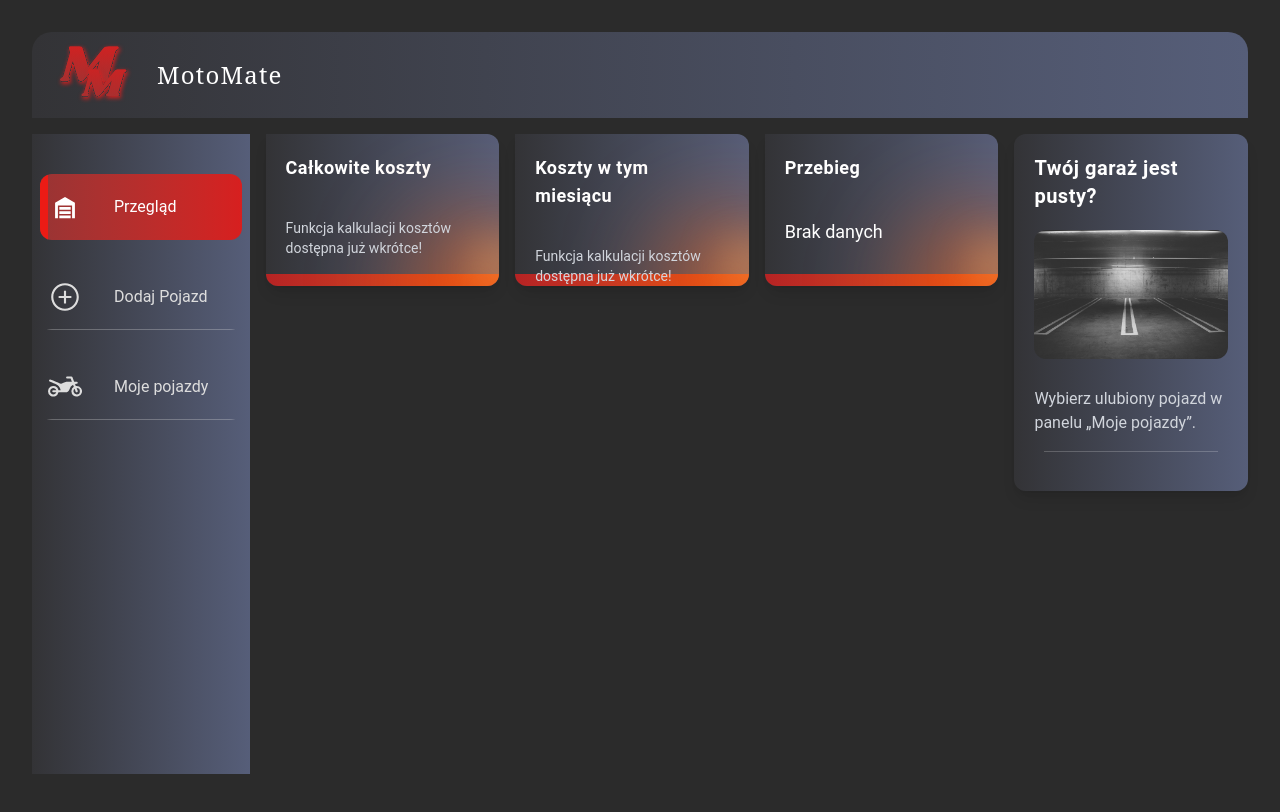
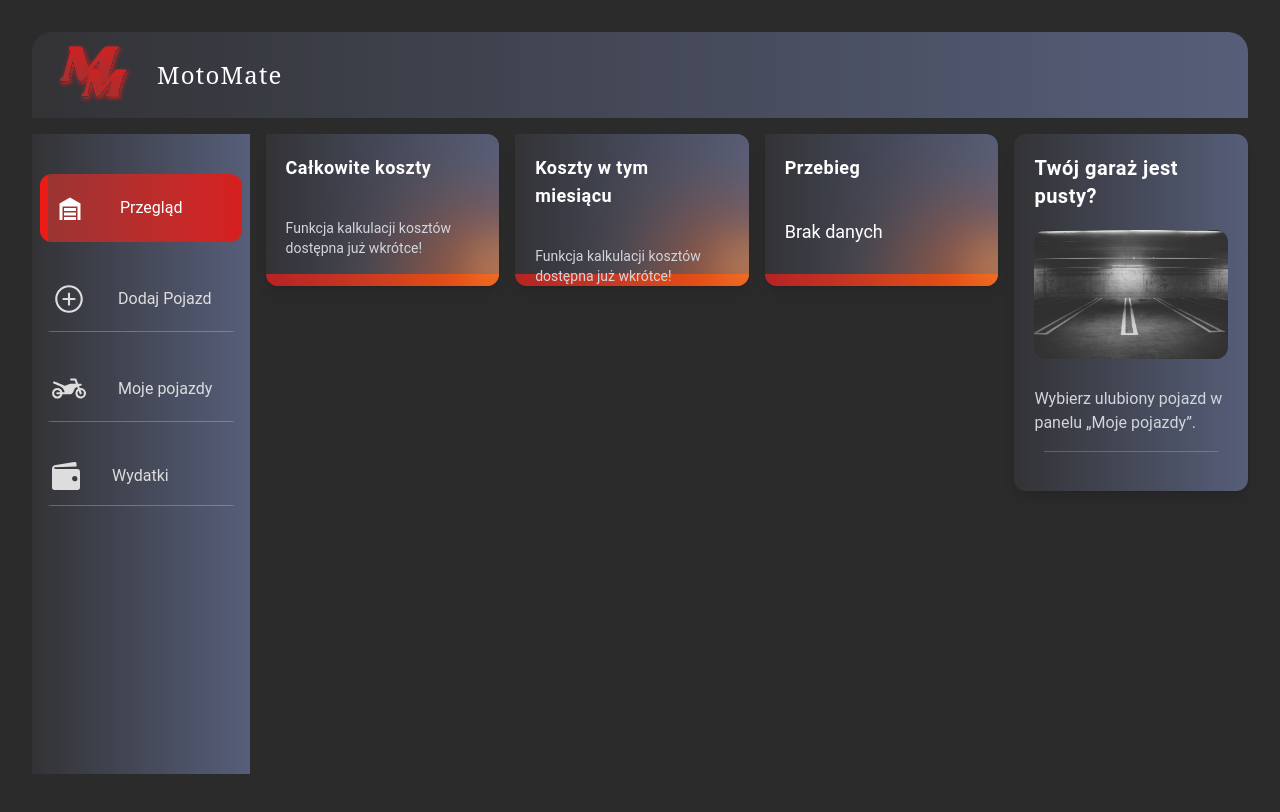
Before and after one commit to kamil-plewinski/moto-mate, a React (Vite) app: page / in a window 1280 px wide. Shown: the top 812 px of the page. Built offline with nearby package versions, Linux system fonts and the light colour scheme; no server answers; a web font is replaced by a local one.

Commit message:
feat: add routing for expenses page

```diff
--- a/src/App.tsx
+++ b/src/App.tsx
@@ -3,6 +3,7 @@ import Root from "./pages/Root";
 import HomePage from "./pages/HomePage";
 import AddVehiclePage from "./pages/AddVehiclePage";
 import MyVehiclesPage from "./pages/MyVehiclesPage";
+import ExpensesPage from "./pages/ExpensesPage";
 
 const router = createBrowserRouter([
   {
@@ -21,6 +22,10 @@ const router = createBrowserRouter([
         path: "my-vehicles",
         element: <MyVehiclesPage />,
       },
+      {
+        path: "expenses",
+        element: <ExpensesPage />,
+      },
     ],
   },
 ]);
--- a/src/components/MobileBottomNav.tsx
+++ b/src/components/MobileBottomNav.tsx
@@ -4,6 +4,7 @@ import ChevronIcon from "./icons/ChevronIcon";
 import HomeIcon from "./icons/HomeIcon";
 import MyVehiclesIcon from "./icons/MyVehiclesIcon";
 import NavItemMobile from "./NavItemMobile";
+import ExpensesIcon from "./icons/ExpensesIcon";
 
 type NavItemsConfig = {
   title: string;
@@ -33,6 +34,12 @@ export default function MobileBottomNav() {
       icon: <MyVehiclesIcon />,
       gridArea: "col-1 row-2",
       path: "/my-vehicles",
+    },
+    {
+      title: "Wydatki",
+      icon: <ExpensesIcon />,
+      gridArea: "col-2 row-2",
+      path: "/expenses",
     },
   ];
 
--- a/src/components/NavItemDesktop.tsx
+++ b/src/components/NavItemDesktop.tsx
@@ -16,7 +16,7 @@ export default function NavItemDesktop({
       to={path}
       end={path === "/"}
       className={({ isActive }) => {
-        const baseClasses = `flex relative group items-center justify-start mb-6 py-4 px-2 w-full bg-transparent text-[#ddd] rounded-xl transition-colors duration-300 ease-out overflow-hidden`;
+        const baseClasses = `flex relative group items-center justify-start mb-6 py-4 px-3 w-full bg-transparent text-[#ddd] rounded-xl transition-colors duration-300 ease-out overflow-hidden`;
 
         const activeClasses = `hover:text-white hover:bg-linear-to-r hover:from-[#993434] hover:to-[#D71F1F] hover:border-transparent  ${isActive ? "bg-linear-to-r from-[#993434] to-[#D71F1F] text-white" : ""}`;
 
--- a/src/components/SideBar.tsx
+++ b/src/components/SideBar.tsx
@@ -2,6 +2,7 @@ import HomeIcon from "./icons/HomeIcon";
 import AddVehicleIcon from "./icons/AddVehicleIcon";
 import MyVehiclesIcon from "./icons/MyVehiclesIcon";
 import NavItemDesktop from "./NavItemDesktop";
+import ExpensesIcon from "./icons/ExpensesIcon";
 
 type DesktopNavItemsConfig = {
   title: string;
@@ -26,6 +27,11 @@ export default function SideBar() {
       icon: <MyVehiclesIcon />,
       path: "/my-vehicles",
     },
+    {
+      title: "Wydatki",
+      icon: <ExpensesIcon />,
+      path: "/expenses",
+    },
   ];
 
   const renderedDesktopNavItems = desktopNavItems.map((item) => {
--- /dev/null
+++ b/src/components/icons/ExpensesIcon.tsx
@@ -0,0 +1,15 @@
+export default function ExpensesIcon() {
+  return (
+    <svg
+      xmlns="http://www.w3.org/2000/svg"
+      width="28"
+      height="28"
+      viewBox="0 0 16 16"
+    >
+      <path
+        fill="currentColor"
+        d="M14.5 4H2.38a1 1 0 0 1-1.19-.982v-.019L14 2.5V1.31A1.18 1.18 0 0 0 12.684.001L1.31 1.85A2.004 2.004 0 0 0 0 3.727v10.772a1.5 1.5 0 0 0 1.5 1.5h13a1.5 1.5 0 0 0 1.5-1.5v-9.01l.001-.041a1.45 1.45 0 0 0-1.45-1.45l-.053.001zM13 11a1.5 1.5 0 1 1 .001-3.001A1.5 1.5 0 0 1 13 11z"
+      />
+    </svg>
+  );
+}
--- a/src/components/icons/HomeIcon.tsx
+++ b/src/components/icons/HomeIcon.tsx
@@ -2,8 +2,8 @@ export default function HomeIcon() {
   return (
     <svg
       xmlns="http://www.w3.org/2000/svg"
-      width="34"
-      height="34"
+      width="36"
+      height="36"
       viewBox="0 0 24 24"
     >
       <path
--- /dev/null
+++ b/src/pages/ExpensesPage.tsx
@@ -0,0 +1,7 @@
+export default function ExpensesPage() {
+  return (
+    <>
+      <h1>Wydatki</h1>
+    </>
+  );
+}
--- a/src/pages/MyVehiclesPage.tsx
+++ b/src/pages/MyVehiclesPage.tsx
@@ -111,7 +111,7 @@ export default function MyVehiclesPage() {
   }
 
   return (
-    <div className="overflow-y-hidden">
+    <div className="overflow-y-hidden max-h-full">
       <h1 className="text-2xl my-6 lg:my-2">Moje pojazdy</h1>
       {isModalOpen && vehicleToDelete !== null && (
         <DeleteModal
```
